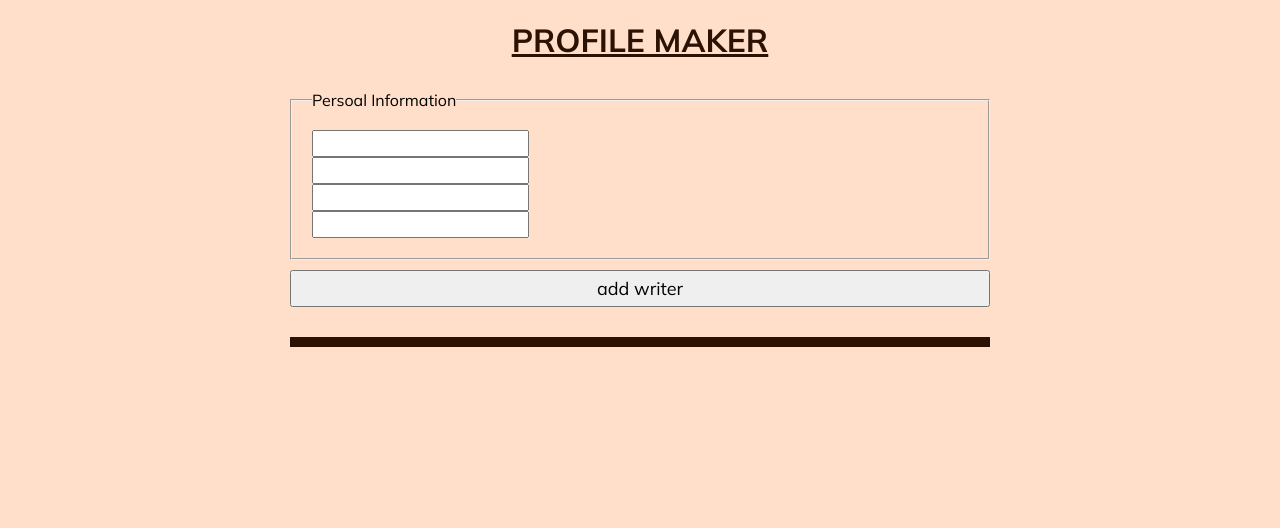
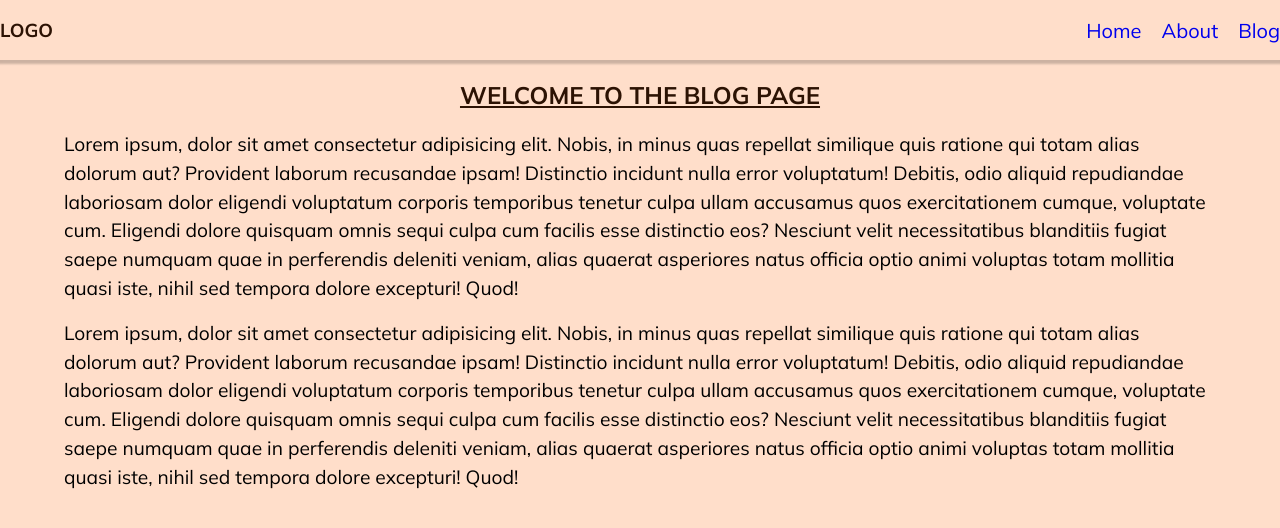
Before and after one commit to mr-rombegins/code-along, a React (Create React App) app: page /blog in a window 1280 px wide. Shown: the top 528 px of the page. Built offline with nearby package versions, Linux system fonts and the light colour scheme.

Commit message:
react-component-8

```diff
--- a/package.json
+++ b/package.json
@@ -9,6 +9,7 @@
     "axios": "^0.26.1",
     "react": "^17.0.2",
     "react-dom": "^17.0.2",
+    "react-router-dom": "^6.3.0",
     "react-scripts": "5.0.0",
     "web-vitals": "^2.1.4"
   },
--- a/src/App.js
+++ b/src/App.js
@@ -1,30 +1,22 @@
-import useLocalStorage from "./hooks/useLocalStorage";
-import ProfileForm from "./component/ProfileForm";
-import ProfileCard from "./component/ProfileCard";
+import React from "react";
+import { BrowserRouter, Routes, Route } from "react-router-dom";
+import Navbar from "./component/navbar/Navbar";
+import About from "./pages/About";
+import Blogs from "./pages/Blog";
 
-function App() {
-  const [profiles, setProfiles] = useLocalStorage("profiles", []);
+import Home from "./pages/Home";
 
-  const updateProfiles = (profile) => {
-    let arr = profiles;
-    arr.push(profile);
-    setProfiles([...arr]);
-  };
-
+const App = () => {
   return (
-    <div className="app">
-      <h1> Profile Maker </h1>
-      <div>
-        <ProfileForm submit={updateProfiles} />
-        <hr />
-        <div className="list">
-          {profiles.map((person, index) => (
-            <ProfileCard key={index} writer={person} />
-          ))}
-        </div>
-      </div>
-    </div>
+    <BrowserRouter>
+      <Navbar />
+      <Routes>
+        <Route path="about" element={<About />} />
+        <Route path="blog" element={<Blogs />} />
+        <Route path="/" element={<Home />} />
+      </Routes>
+    </BrowserRouter>
   );
-}
+};
 
 export default App;
--- /dev/null
+++ b/src/component/navbar/Navbar.js
@@ -0,0 +1,24 @@
+import React from "react";
+import { Link } from "react-router-dom";
+import styles from "./Navbar.module.css";
+
+const Navbar = () => {
+  return (
+    <nav>
+      <h3>Logo</h3>
+      <ul>
+        <li>
+          <Link to="/">Home</Link>
+        </li>
+        <li>
+          <Link to="about">About</Link>
+        </li>
+        <li>
+          <Link to="blog">Blog</Link>
+        </li>
+      </ul>
+    </nav>
+  );
+};
+
+export default Navbar;
--- /dev/null
+++ b/src/component/navbar/Navbar.module.css
@@ -0,0 +1,23 @@
+nav {
+  height: 60px;
+  display: flex;
+  justify-content: space-between;
+  align-items: center;
+  box-shadow: 0 2px 2px 2px rgba(0, 0, 0, 0.2);
+  padding: 0 100;
+}
+
+nav ul {
+  display: flex;
+  list-style: none;
+  gap: 20px;
+}
+
+nav ul li a {
+  text-decoration: none;
+  font-size: 20px;
+}
+
+nav ul li:hover {
+  transform: scale(1.2);
+}
--- a/src/index.css
+++ b/src/index.css
@@ -194,3 +194,14 @@ hr {
 .post > h3 {
   text-align: center;
 }
+
+section {
+  width: 90%;
+  margin: 0 auto;
+}
+
+section p {
+  font-size: 1.2rem;
+  line-height: 1.5;
+  margin-bottom: 1rem;
+}
--- /dev/null
+++ b/src/pages/About.js
@@ -0,0 +1,38 @@
+import React from "react";
+
+const About = () => {
+  return (
+    <section>
+      <h1>Welcome to the About Page</h1>
+      <p>
+        Lorem ipsum, dolor sit amet consectetur adipisicing elit. Nobis, in
+        minus quas repellat similique quis ratione qui totam alias dolorum aut?
+        Provident laborum recusandae ipsam! Distinctio incidunt nulla error
+        voluptatum! Debitis, odio aliquid repudiandae laboriosam dolor eligendi
+        voluptatum corporis temporibus tenetur culpa ullam accusamus quos
+        exercitationem cumque, voluptate cum. Eligendi dolore quisquam omnis
+        sequi culpa cum facilis esse distinctio eos? Nesciunt velit
+        necessitatibus blanditiis fugiat saepe numquam quae in perferendis
+        deleniti veniam, alias quaerat asperiores natus officia optio animi
+        voluptas totam mollitia quasi iste, nihil sed tempora dolore excepturi!
+        Quod!
+      </p>
+
+      <p>
+        Lorem ipsum, dolor sit amet consectetur adipisicing elit. Nobis, in
+        minus quas repellat similique quis ratione qui totam alias dolorum aut?
+        Provident laborum recusandae ipsam! Distinctio incidunt nulla error
+        voluptatum! Debitis, odio aliquid repudiandae laboriosam dolor eligendi
+        voluptatum corporis temporibus tenetur culpa ullam accusamus quos
+        exercitationem cumque, voluptate cum. Eligendi dolore quisquam omnis
+        sequi culpa cum facilis esse distinctio eos? Nesciunt velit
+        necessitatibus blanditiis fugiat saepe numquam quae in perferendis
+        deleniti veniam, alias quaerat asperiores natus officia optio animi
+        voluptas totam mollitia quasi iste, nihil sed tempora dolore excepturi!
+        Quod!
+      </p>
+    </section>
+  );
+};
+
+export default About;
--- /dev/null
+++ b/src/pages/Blog.js
@@ -0,0 +1,38 @@
+import React from "react";
+
+const Blogs = () => {
+  return (
+    <section>
+      <h1>Welcome to the Blog Page</h1>
+      <p>
+        Lorem ipsum, dolor sit amet consectetur adipisicing elit. Nobis, in
+        minus quas repellat similique quis ratione qui totam alias dolorum aut?
+        Provident laborum recusandae ipsam! Distinctio incidunt nulla error
+        voluptatum! Debitis, odio aliquid repudiandae laboriosam dolor eligendi
+        voluptatum corporis temporibus tenetur culpa ullam accusamus quos
+        exercitationem cumque, voluptate cum. Eligendi dolore quisquam omnis
+        sequi culpa cum facilis esse distinctio eos? Nesciunt velit
+        necessitatibus blanditiis fugiat saepe numquam quae in perferendis
+        deleniti veniam, alias quaerat asperiores natus officia optio animi
+        voluptas totam mollitia quasi iste, nihil sed tempora dolore excepturi!
+        Quod!
+      </p>
+
+      <p>
+        Lorem ipsum, dolor sit amet consectetur adipisicing elit. Nobis, in
+        minus quas repellat similique quis ratione qui totam alias dolorum aut?
+        Provident laborum recusandae ipsam! Distinctio incidunt nulla error
+        voluptatum! Debitis, odio aliquid repudiandae laboriosam dolor eligendi
+        voluptatum corporis temporibus tenetur culpa ullam accusamus quos
+        exercitationem cumque, voluptate cum. Eligendi dolore quisquam omnis
+        sequi culpa cum facilis esse distinctio eos? Nesciunt velit
+        necessitatibus blanditiis fugiat saepe numquam quae in perferendis
+        deleniti veniam, alias quaerat asperiores natus officia optio animi
+        voluptas totam mollitia quasi iste, nihil sed tempora dolore excepturi!
+        Quod!
+      </p>
+    </section>
+  );
+};
+
+export default Blogs;
--- /dev/null
+++ b/src/pages/Home.js
@@ -0,0 +1,38 @@
+import React from "react";
+
+const Home = () => {
+  return (
+    <section>
+      <h1>Welcome to the Home Page</h1>
+      <p>
+        Lorem ipsum, dolor sit amet consectetur adipisicing elit. Nobis, in
+        minus quas repellat similique quis ratione qui totam alias dolorum aut?
+        Provident laborum recusandae ipsam! Distinctio incidunt nulla error
+        voluptatum! Debitis, odio aliquid repudiandae laboriosam dolor eligendi
+        voluptatum corporis temporibus tenetur culpa ullam accusamus quos
+        exercitationem cumque, voluptate cum. Eligendi dolore quisquam omnis
+        sequi culpa cum facilis esse distinctio eos? Nesciunt velit
+        necessitatibus blanditiis fugiat saepe numquam quae in perferendis
+        deleniti veniam, alias quaerat asperiores natus officia optio animi
+        voluptas totam mollitia quasi iste, nihil sed tempora dolore excepturi!
+        Quod!
+      </p>
+
+      <p>
+        Lorem ipsum, dolor sit amet consectetur adipisicing elit. Nobis, in
+        minus quas repellat similique quis ratione qui totam alias dolorum aut?
+        Provident laborum recusandae ipsam! Distinctio incidunt nulla error
+        voluptatum! Debitis, odio aliquid repudiandae laboriosam dolor eligendi
+        voluptatum corporis temporibus tenetur culpa ullam accusamus quos
+        exercitationem cumque, voluptate cum. Eligendi dolore quisquam omnis
+        sequi culpa cum facilis esse distinctio eos? Nesciunt velit
+        necessitatibus blanditiis fugiat saepe numquam quae in perferendis
+        deleniti veniam, alias quaerat asperiores natus officia optio animi
+        voluptas totam mollitia quasi iste, nihil sed tempora dolore excepturi!
+        Quod!
+      </p>
+    </section>
+  );
+};
+
+export default Home;
```
Also changed, not shown: 1 other file (tests, documents, lock files or other folders).
